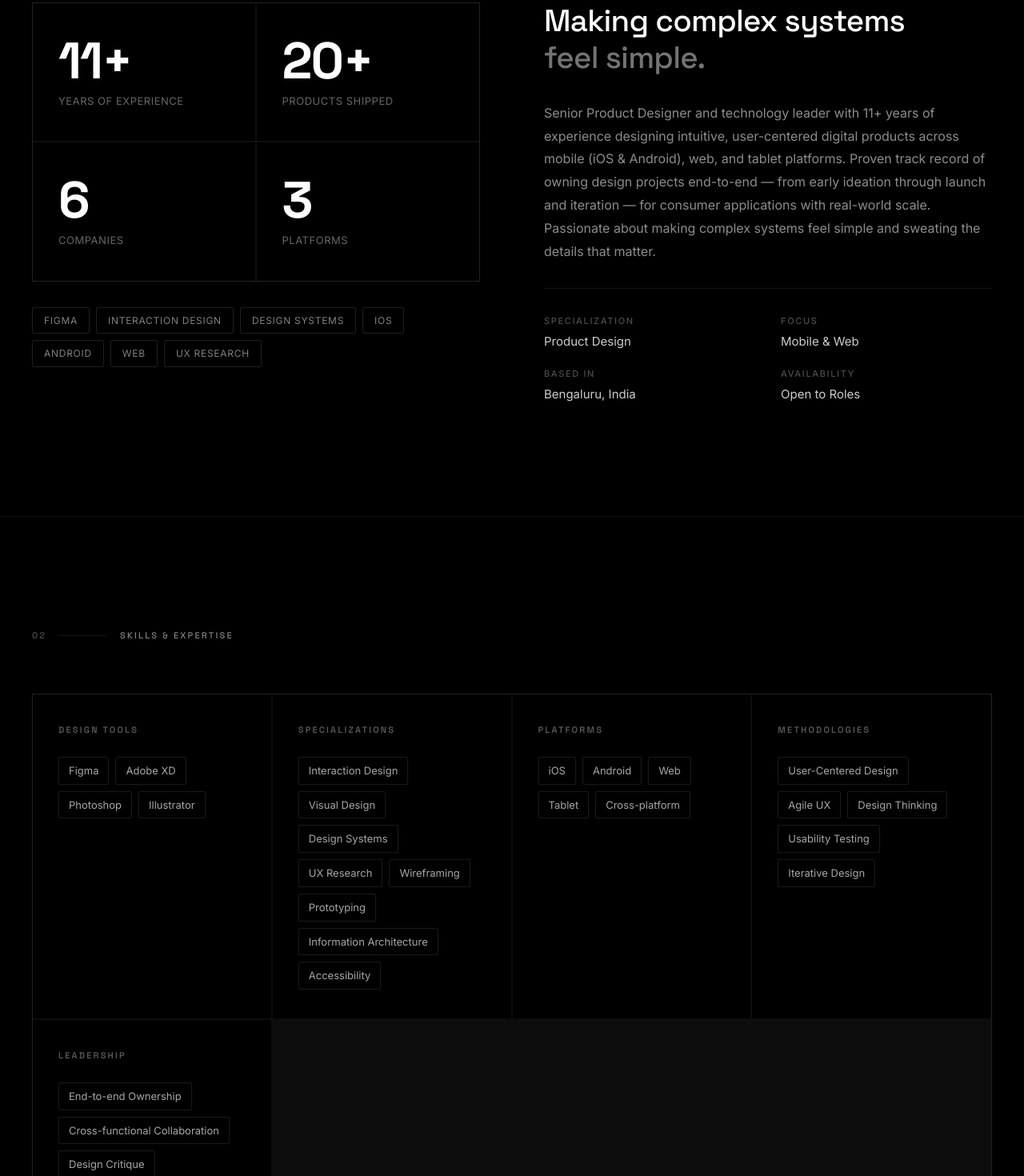
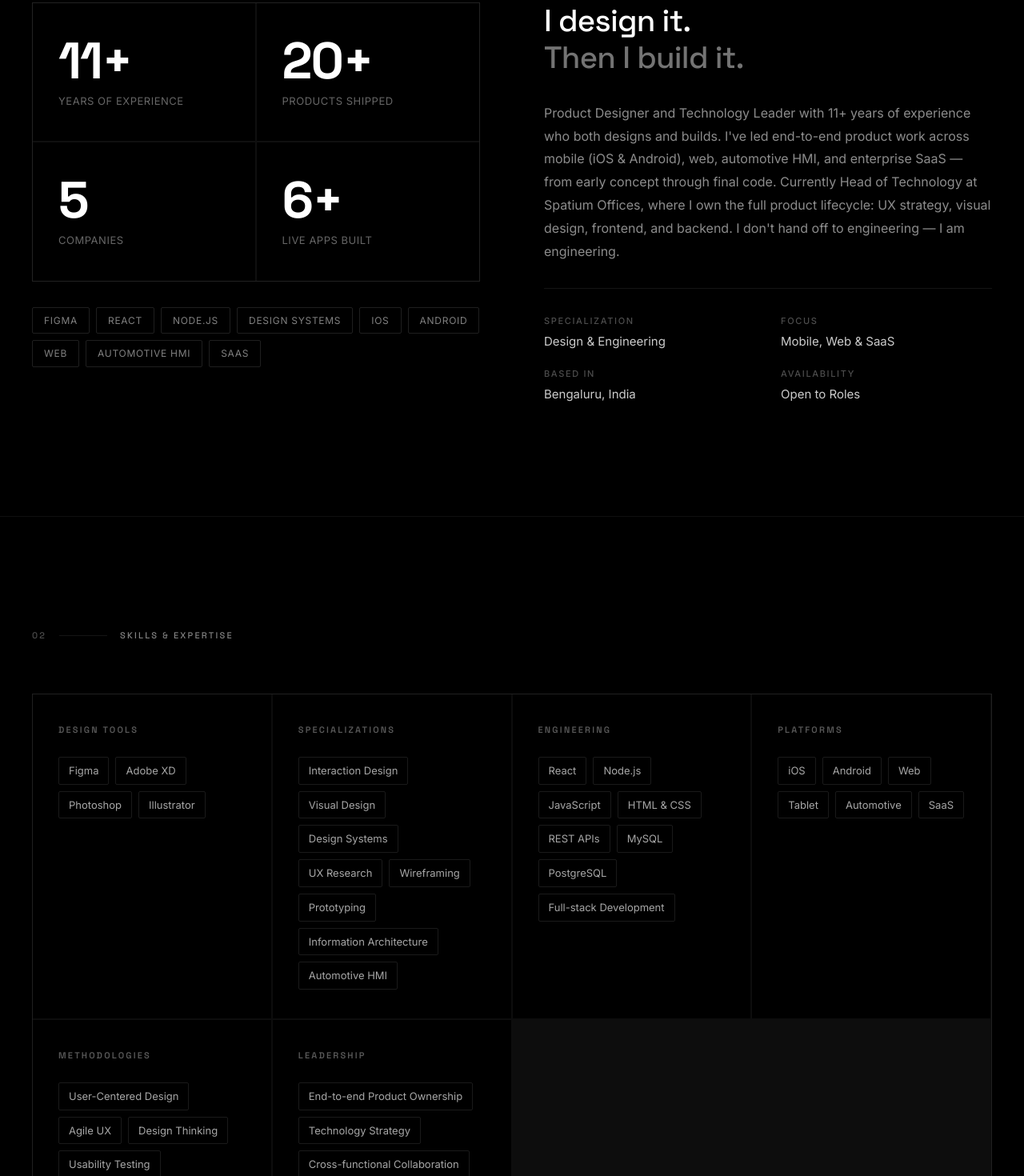
Before and after one commit to lycanbhat/akshay-bhat-portfolio, a React (Vite) app: page / in a window 1280 px wide. Shown: the part 1020-2490 px from the top of the page at 80% size. Built offline with nearby package versions, Linux system fonts and the light colour scheme.

Commit message:
added built and shipped section

```diff
--- a/src/App.jsx
+++ b/src/App.jsx
@@ -8,6 +8,7 @@ import CaseStudies from "./components/CaseStudies";
 import Contact from "./components/Contact";
 import Footer from "./components/Footer";
 import Cursor from "./components/Cursor";
+import LiveProducts from "./components/LiveProducts";
 
 function WhatsAppFAB() {
   const [hovered, setHovered] = useState(false);
@@ -67,6 +68,7 @@ export default function App() {
         <About />
         <Skills />
         <CaseStudies />
+        <LiveProducts />
         <Experience />
         <Contact />
       </main>
--- a/src/components/About.jsx
+++ b/src/components/About.jsx
@@ -7,7 +7,7 @@ const stats = [
   { value: personal.yearsExp, label: "Years of Experience" },
   { value: personal.projectsCount, label: "Products Shipped" },
   { value: personal.companiesCount, label: "Companies" },
-  { value: "3", label: "Platforms" },
+  { value: "6+", label: "Live Apps Built" },
 ];
 
 export default function About() {
@@ -102,7 +102,7 @@ export default function About() {
                 gap: 8,
               }}
             >
-              {["Figma", "Interaction Design", "Design Systems", "iOS", "Android", "Web", "UX Research"].map((tag) => (
+              {["Figma", "React", "Node.js", "Design Systems", "iOS", "Android", "Web", "Automotive HMI", "SaaS"].map((tag) => (
                 <span
                   key={tag}
                   style={{
@@ -139,9 +139,9 @@ export default function About() {
               marginBottom: 32,
             }}
           >
-            Making complex systems
+            I design it.
             <br />
-            <span style={{ color: "rgba(255,255,255,0.45)" }}>feel simple.</span>
+            <span style={{ color: "rgba(255,255,255,0.45)" }}>Then I build it.</span>
           </motion.h2>
 
           <motion.p
@@ -171,8 +171,8 @@ export default function About() {
             }}
           >
             {[
-              { label: "Specialization", value: "Product Design" },
-              { label: "Focus", value: "Mobile & Web" },
+              { label: "Specialization", value: "Design & Engineering" },
+              { label: "Focus", value: "Mobile, Web & SaaS" },
               { label: "Based in", value: personal.location },
               { label: "Availability", value: "Open to Roles" },
             ].map((item) => (
--- a/src/components/Hero.jsx
+++ b/src/components/Hero.jsx
@@ -136,7 +136,7 @@ export default function Hero() {
               fontWeight: 500,
             }}
           >
-            Senior Product Designer · {personal.yearsExp} Years · {personal.location}
+            Product Designer & Technology Leader · {personal.yearsExp} Years · {personal.location}
           </span>
         </motion.div>
 
--- /dev/null
+++ b/src/components/LiveProducts.jsx
@@ -0,0 +1,144 @@
+import { useRef, useState } from "react";
+import { motion, useInView } from "framer-motion";
+import { liveProducts } from "../data/resume";
+import SectionLabel from "./SectionLabel";
+
+function ProductCard({ product, index, inView }) {
+  const [hovered, setHovered] = useState(false);
+
+  return (
+    <motion.a
+      href={product.url}
+      target="_blank"
+      rel="noopener noreferrer"
+      initial={{ opacity: 0, y: 32 }}
+      animate={inView ? { opacity: 1, y: 0 } : {}}
+      transition={{ duration: 0.6, delay: index * 0.08, ease: [0.16, 1, 0.3, 1] }}
+      onMouseEnter={() => setHovered(true)}
+      onMouseLeave={() => setHovered(false)}
+      style={{
+        display: "flex",
+        flexDirection: "column",
+        padding: "32px 36px",
+        border: `1px solid ${hovered ? "rgba(255,255,255,0.16)" : "rgba(255,255,255,0.07)"}`,
+        borderRadius: 2,
+        background: hovered ? "rgba(255,255,255,0.025)" : "transparent",
+        textDecoration: "none",
+        cursor: "pointer",
+        transition: "all 0.3s var(--ease-out)",
+        position: "relative",
+        overflow: "hidden",
+      }}
+    >
+      {/* Top-right corner accent */}
+      <div style={{ position: "absolute", top: 0, right: 0, width: hovered ? 64 : 0, height: 1, background: "rgba(255,255,255,0.35)", transition: "width 0.35s var(--ease-out)" }} />
+      <div style={{ position: "absolute", top: 0, right: 0, width: 1, height: hovered ? 64 : 0, background: "rgba(255,255,255,0.35)", transition: "height 0.35s var(--ease-out)" }} />
+
+      {/* Header row */}
+      <div style={{ display: "flex", alignItems: "flex-start", justifyContent: "space-between", marginBottom: 20, gap: 16 }}>
+        <div>
+          {/* Live indicator */}
+          <div style={{ display: "flex", alignItems: "center", gap: 7, marginBottom: 10 }}>
+            <span style={{
+              width: 6, height: 6, borderRadius: "50%", background: "#36B37E",
+              boxShadow: hovered ? "0 0 8px rgba(54,179,126,0.8)" : "0 0 4px rgba(54,179,126,0.4)",
+              transition: "box-shadow 0.3s ease",
+              display: "inline-block",
+            }} />
+            <span style={{ fontSize: 10, letterSpacing: "0.16em", textTransform: "uppercase", color: "rgba(54,179,126,0.8)", fontWeight: 600 }}>Live</span>
+            <span style={{ fontSize: 10, color: "rgba(255,255,255,0.15)", letterSpacing: "0.06em" }}>·</span>
+            <span style={{ fontSize: 10, letterSpacing: "0.1em", textTransform: "uppercase", color: "rgba(255,255,255,0.25)", fontWeight: 500 }}>{product.org}</span>
+          </div>
+          <div style={{ fontFamily: "var(--font-display)", fontSize: "clamp(18px, 1.6vw, 22px)", fontWeight: 700, color: "white", letterSpacing: "-0.02em", marginBottom: 4 }}>
+            {product.name}
+          </div>
+          <div style={{ fontSize: 12, color: "rgba(255,255,255,0.35)", fontStyle: "italic" }}>{product.tagline}</div>
+        </div>
+
+        {/* Arrow icon */}
+        <div style={{
+          width: 36, height: 36, border: "1px solid rgba(255,255,255,0.1)", borderRadius: 2, flexShrink: 0,
+          display: "flex", alignItems: "center", justifyContent: "center",
+          color: hovered ? "rgba(255,255,255,0.8)" : "rgba(255,255,255,0.2)",
+          transition: "all 0.25s ease",
+          background: hovered ? "rgba(255,255,255,0.06)" : "transparent",
+        }}>
+          <svg width="13" height="13" viewBox="0 0 13 13" fill="none">
+            <path d="M2 11L11 2M11 2H4M11 2V9" stroke="currentColor" strokeWidth="1.5" strokeLinecap="round" strokeLinejoin="round" />
+          </svg>
+        </div>
+      </div>
+
+      {/* Description */}
+      <p style={{ fontSize: 13, color: "rgba(255,255,255,0.45)", lineHeight: 1.75, marginBottom: 24, flex: 1 }}>
+        {product.description}
+      </p>
+
+      {/* Footer: stack tags + URL */}
+      <div style={{ display: "flex", alignItems: "center", justifyContent: "space-between", gap: 12, flexWrap: "wrap" }}>
+        <div style={{ display: "flex", flexWrap: "wrap", gap: 6 }}>
+          {product.stack.map((s) => (
+            <span key={s} style={{
+              padding: "3px 9px", background: "rgba(255,255,255,0.05)", border: "1px solid rgba(255,255,255,0.07)",
+              borderRadius: 2, fontSize: 10, color: "rgba(255,255,255,0.4)", letterSpacing: "0.08em", textTransform: "uppercase", fontWeight: 500,
+            }}>{s}</span>
+          ))}
+        </div>
+        <span style={{
+          fontSize: 11, color: hovered ? "rgba(255,255,255,0.5)" : "rgba(255,255,255,0.2)",
+          fontFamily: "var(--font-display)", letterSpacing: "0.04em", transition: "color 0.25s ease",
+          whiteSpace: "nowrap",
+        }}>
+          {product.url.replace(/^https?:\/\//, "").replace(/\/$/, "")}
+        </span>
+      </div>
+    </motion.a>
+  );
+}
+
+export default function LiveProducts() {
+  const ref = useRef(null);
+  const inView = useInView(ref, { once: true, margin: "-80px" });
+
+  return (
+    <section
+      id="products"
+      ref={ref}
+      style={{
+        padding: "120px 40px",
+        maxWidth: 1400,
+        margin: "0 auto",
+        borderTop: "1px solid rgba(255,255,255,0.06)",
+      }}
+    >
+      <SectionLabel number="05" label="Built & Shipped" />
+
+      <div style={{ display: "grid", gridTemplateColumns: "1fr 1fr", gap: 1, marginBottom: 16 }}>
+        {/* Section heading */}
+        <motion.div
+          initial={{ opacity: 0, y: 24 }}
+          animate={inView ? { opacity: 1, y: 0 } : {}}
+          transition={{ duration: 0.7, ease: [0.16, 1, 0.3, 1] }}
+          style={{ marginBottom: 56, gridColumn: "1 / -1" }}
+        >
+          <h2 style={{
+            fontFamily: "var(--font-display)", fontSize: "clamp(32px, 4vw, 52px)", fontWeight: 700,
+            letterSpacing: "-0.03em", color: "white", lineHeight: 1.05, marginBottom: 16,
+          }}>
+            Products I've <br />
+            <span style={{ color: "rgba(255,255,255,0.3)" }}>designed & built</span>
+          </h2>
+          <p style={{ fontSize: 15, color: "rgba(255,255,255,0.4)", maxWidth: 520, lineHeight: 1.75 }}>
+            Beyond design, I build. These are live, production applications I've taken from concept to code — handling UI/UX design, frontend, and backend end-to-end.
+          </p>
+        </motion.div>
+      </div>
+
+      <div style={{ display: "grid", gridTemplateColumns: "repeat(auto-fill, minmax(340px, 1fr))", gap: 16 }}>
+        {liveProducts.map((product, i) => (
+          <ProductCard key={product.name} product={product} index={i} inView={inView} />
+        ))}
+      </div>
+    </section>
+  );
+}
--- a/src/data/resume.js
+++ b/src/data/resume.js
@@ -2,13 +2,14 @@ export const personal = {
   name: "Akshay Bhat",
   firstName: "Akshay",
   lastName: "Bhat",
-  title: "Senior Product Designer",
+  title: "Product Designer & Technology Leader",
   roles: [
-    "Interaction Designer",
-    "Visual Systems Expert",
+    "Product Designer",
+    "Technology Leader",
+    "Full-stack Builder",
     "Design Systems Lead",
-    "Technology Leader",
     "UX Strategist",
+    "Product Engineer",
   ],
   email: "akshay.bhat93@gmail.com",
   phone: "+91-7259356200",
@@ -16,9 +17,9 @@ export const personal = {
   linkedin: "https://linkedin.com/in/akshaybhat93",
   yearsExp: "11+",
   projectsCount: "20+",
-  companiesCount: "6",
+  companiesCount: "5",
   summary:
-    "Senior Product Designer and technology leader with 11+ years of experience designing intuitive, user-centered digital products across mobile (iOS & Android), web, and tablet platforms. Proven track record of owning design projects end-to-end — from early ideation through launch and iteration — for consumer applications with real-world scale. Passionate about making complex systems feel simple and sweating the details that matter.",
+    "Product Designer and Technology Leader with 11+ years of experience who both designs and builds. I've led end-to-end product work across mobile (iOS & Android), web, automotive HMI, and enterprise SaaS — from early concept through final code. Currently Head of Technology at Spatium Offices, where I own the full product lifecycle: UX strategy, visual design, frontend, and backend. I don't hand off to engineering — I am engineering.",
 };
 
 export const skills = {
@@ -31,20 +32,31 @@ export const skills = {
     "Wireframing",
     "Prototyping",
     "Information Architecture",
-    "Accessibility",
+    "Automotive HMI",
   ],
-  Platforms: ["iOS", "Android", "Web", "Tablet", "Cross-platform"],
+  Engineering: [
+    "React",
+    "Node.js",
+    "JavaScript",
+    "HTML & CSS",
+    "REST APIs",
+    "MySQL",
+    "PostgreSQL",
+    "Full-stack Development",
+  ],
+  Platforms: ["iOS", "Android", "Web", "Tablet", "Automotive", "SaaS"],
   Methodologies: [
     "User-Centered Design",
     "Agile UX",
     "Design Thinking",
     "Usability Testing",
-    "Iterative Design",
+    "0-to-1 Product",
+    "Multi-tenant Architecture",
   ],
   Leadership: [
-    "End-to-end Ownership",
+    "End-to-end Product Ownership",
+    "Technology Strategy",
     "Cross-functional Collaboration",
-    "Design Critique",
     "Stakeholder Communication",
     "Team Mentoring",
   ],
@@ -131,6 +143,59 @@ export const experience = [
       "Progressed from Web Developer to UI & UX Lead over 4+ years, building dual foundations in frontend and UX",
       "Designed and developed user interfaces for multiple client projects across platforms",
     ],
+  },
+];
+
+export const liveProducts = [
+  {
+    name: "Pralapin",
+    tagline: "End-to-end web platform — designed, built, and shipped",
+    description:
+      "A full-stack web application built from the ground up. Handled the complete product lifecycle — from UI/UX design through frontend and backend development — resulting in a live, production-grade platform.",
+    url: "https://app.pralapin.com/login",
+    org: "Pralapin",
+    tags: ["Full-stack", "Web App", "React", "Node.js"],
+    stack: ["React", "Node.js", "REST API", "PostgreSQL"],
+  },
+  {
+    name: "Pralapin Montessori",
+    tagline: "School website for Pralapin Montessori",
+    description:
+      "Designed and developed the public-facing website for Pralapin Montessori — covering the school's programmes, philosophy, admissions, and contact information. Built for clarity and warmth to speak to parents researching early childhood education.",
+    url: "https://pralapin.com/",
+    org: "Pralapin",
+    tags: ["Website", "Education", "Frontend"],
+    stack: ["HTML", "CSS", "JavaScript"],
+  },
+  {
+    name: "Ledgerly",
+    tagline: "Finance & ledger management for Spatium360",
+    description:
+      "A financial ledger and accounts management tool built for Spatium Offices. Handles transaction records, balance tracking, and reporting — replacing manual spreadsheet workflows with a structured, role-based web application.",
+    url: "https://ledgerly.spatium360.com/",
+    org: "Spatium offices",
+    tags: ["Full-stack", "Finance", "Web App"],
+    stack: ["React", "Node.js", "REST API", "MySQL"],
+  },
+  {
+    name: "Tomato Café",
+    tagline: "Café ordering & operations system for Spatium Offices",
+    description:
+      "An internal café management platform for Spatium Offices — enabling staff to manage menus, take orders, and track fulfilment. Designed for speed of use at a café counter with a touch-friendly interface.",
+    url: "https://cafe.spatiumoffices.com/login",
+    org: "Spatium Offices",
+    tags: ["Full-stack", "Operations", "Web App"],
+    stack: ["React", "Node.js", "REST API"],
+  },
+  {
+    name: "Pagahr",
+    tagline: "Human resources management platform for Spatium Offices",
+    description:
+      "A custom HR management system built for Spatium Offices — covering employee records, attendance, leave management, and organisational structure. Built in-house to fit the specific workflows of a growing managed workspace operator.",
+    url: "https://hr.spatiumoffices.com/",
+    org: "Spatium Offices",
+    tags: ["Full-stack", "HR Tech", "Web App"],
+    stack: ["React", "Node.js", "REST API", "MySQL"],
   },
 ];
 
```
